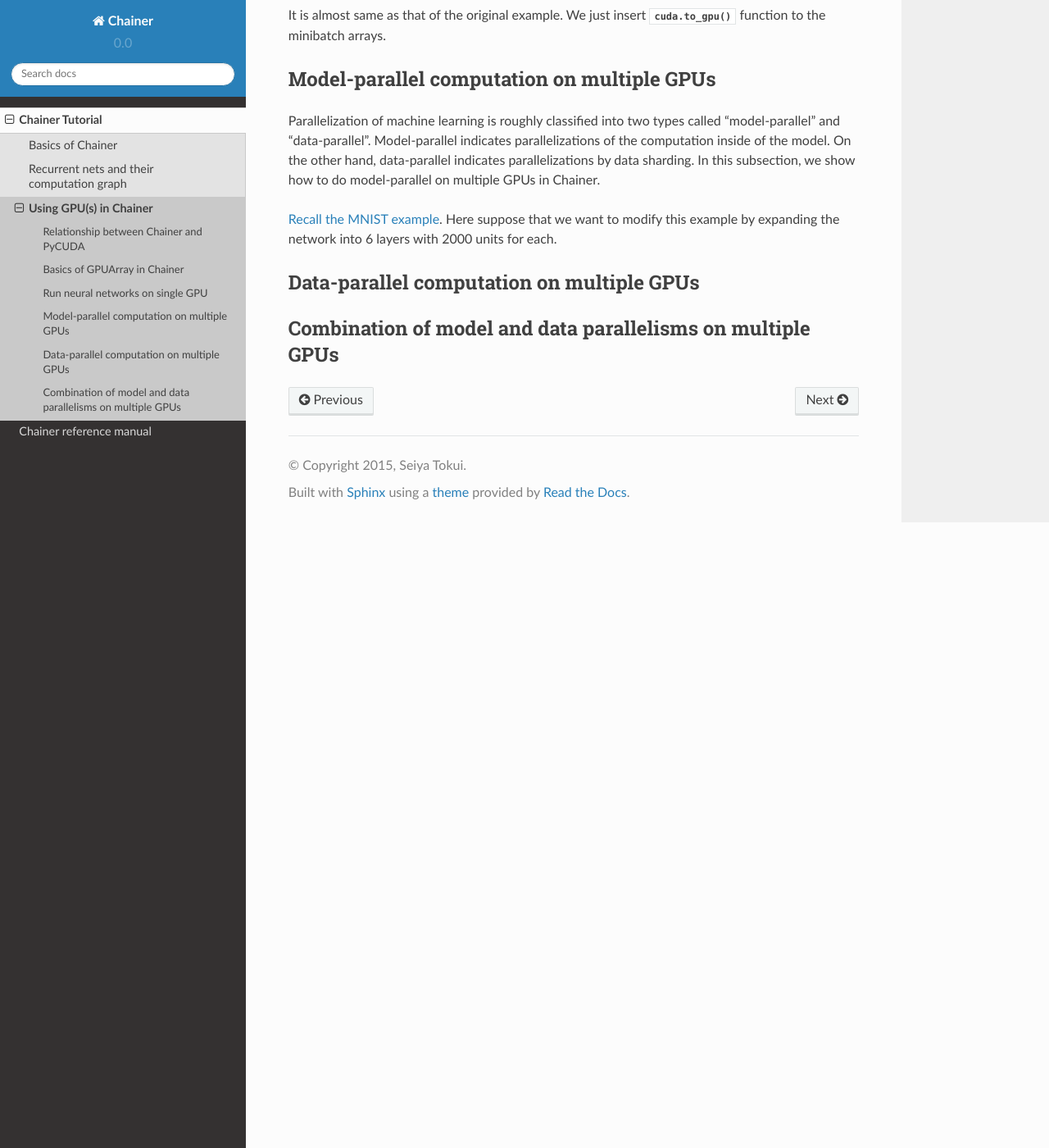
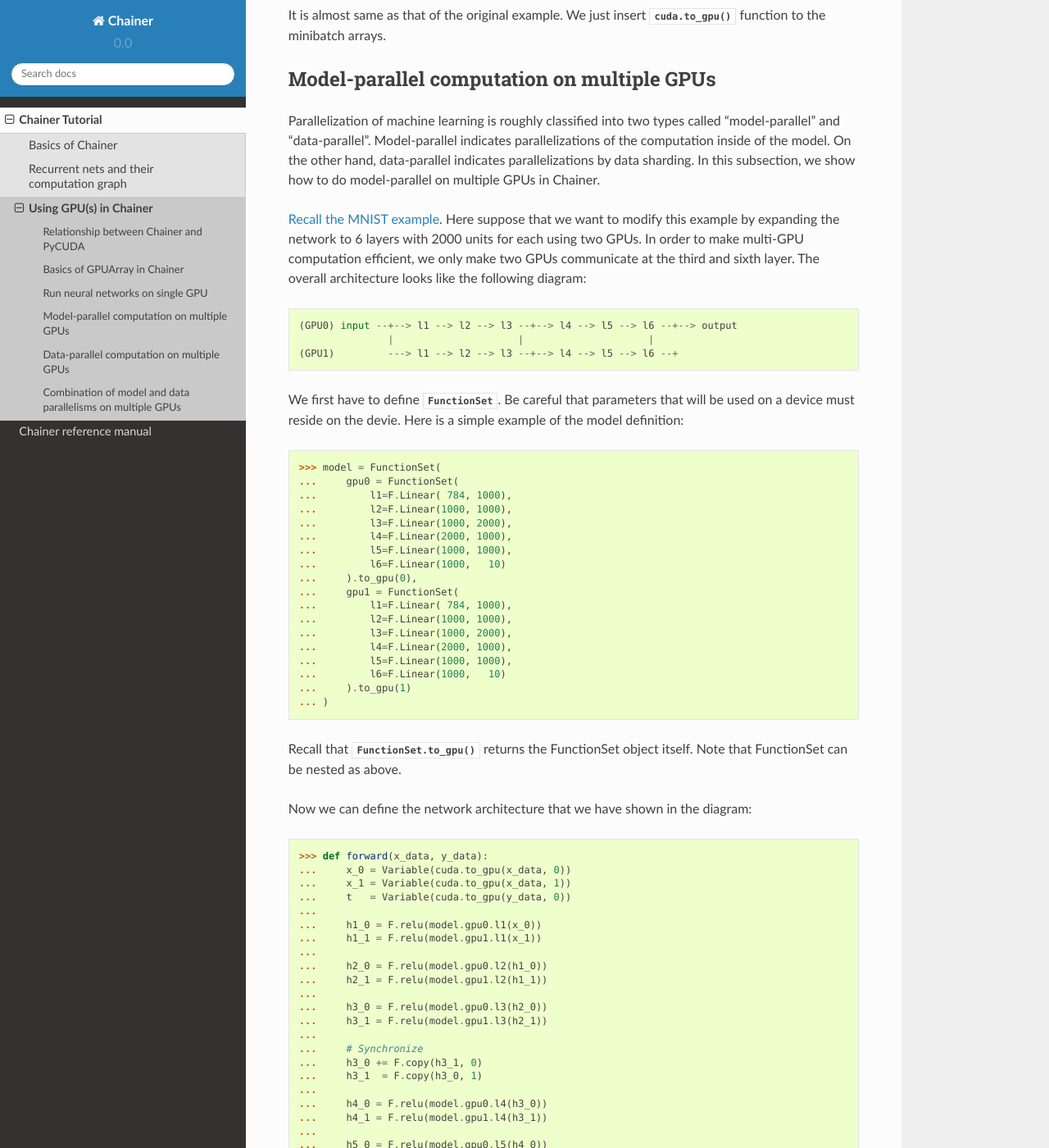
Before and after one commit to mitmul/intel-chainer, a Sphinx documentation site: the page built from docs/source/tutorial/gpu.rst, in a window 1280 px wide and 1400 px high, scrolled down 3821 px. Shown: the whole window at 82% size. Built offline with Sphinx 7.4.7 and the Read the Docs theme 2.0.0, drawn with Linux system fonts in a browser that asks for light colours; some of the changed text lies outside the part shown.

Commit message:
Write model-parallel tutorial

```diff
--- a/docs/source/tutorial/gpu.rst
+++ b/docs/source/tutorial/gpu.rst
@@ -129,7 +129,7 @@ Be careful that you must give parameters and gradients on GPU to the optimizer.
   ...     l2 = F.Linear(100, 100),
   ...     l3 = F.Linear(100,  10),
   ... ).to_gpu()
-  >>>
+  ...
   >>> optimizer = optimizers.SGD()
   >>> optimizer.setup(model.collect_parameters())
 
@@ -164,7 +164,85 @@ On the other hand, data-parallel indicates parallelizations by data sharding.
 In this subsection, we show how to do model-parallel on multiple GPUs in Chainer.
 
 `Recall the MNIST example <mnist_mlp_example>`_.
-Here suppose that we want to modify this example by expanding the network into 6 layers with 2000 units for each.
+Here suppose that we want to modify this example by expanding the network to 6 layers with 2000 units for each using two GPUs.
+In order to make multi-GPU computation efficient, we only make two GPUs communicate at the third and sixth layer.
+The overall architecture looks like the following diagram::
+
+  (GPU0) input --+--> l1 --> l2 --> l3 --+--> l4 --> l5 --> l6 --+--> output
+                 |                     |                     |
+  (GPU1)         ---> l1 --> l2 --> l3 --+--> l4 --> l5 --> l6 --+
+
+We first have to define :class:`FunctionSet`.
+Be careful that parameters that will be used on a device must reside on the devie.
+Here is a simple example of the model definition::
+
+  >>> model = FunctionSet(
+  ...     gpu0 = FunctionSet(
+  ...         l1=F.Linear( 784, 1000),
+  ...         l2=F.Linear(1000, 1000),
+  ...         l3=F.Linear(1000, 2000),
+  ...         l4=F.Linear(2000, 1000),
+  ...         l5=F.Linear(1000, 1000),
+  ...         l6=F.Linear(1000,   10)
+  ...     ).to_gpu(0),
+  ...     gpu1 = FunctionSet(
+  ...         l1=F.Linear( 784, 1000),
+  ...         l2=F.Linear(1000, 1000),
+  ...         l3=F.Linear(1000, 2000),
+  ...         l4=F.Linear(2000, 1000),
+  ...         l5=F.Linear(1000, 1000),
+  ...         l6=F.Linear(1000,   10)
+  ...     ).to_gpu(1)
+  ... )
+
+Recall that :meth:`FunctionSet.to_gpu` returns the FunctionSet object itself.
+Note that FunctionSet can be nested as above.
+
+Now we can define the network architecture that we have shown in the diagram::
+
+  >>> def forward(x_data, y_data):
+  ...     x_0 = Variable(cuda.to_gpu(x_data, 0))
+  ...     x_1 = Variable(cuda.to_gpu(x_data, 1))
+  ...     t   = Variable(cuda.to_gpu(y_data, 0))
+  ...
+  ...     h1_0 = F.relu(model.gpu0.l1(x_0))
+  ...     h1_1 = F.relu(model.gpu1.l1(x_1))
+  ...
+  ...     h2_0 = F.relu(model.gpu0.l2(h1_0))
+  ...     h2_1 = F.relu(model.gpu1.l2(h1_1))
+  ...
+  ...     h3_0 = F.relu(model.gpu0.l3(h2_0))
+  ...     h3_1 = F.relu(model.gpu1.l3(h2_1))
+  ...
+  ...     # Synchronize
+  ...     h3_0 += F.copy(h3_1, 0)
+  ...     h3_1  = F.copy(h3_0, 1)
+  ...
+  ...     h4_0 = F.relu(model.gpu0.l4(h3_0))
+  ...     h4_1 = F.relu(model.gpu1.l4(h3_1))
+  ...
+  ...     h5_0 = F.relu(model.gpu0.l5(h4_0))
+  ...     h5_1 = F.relu(model.gpu1.l5(h4_1))
+  ...
+  ...     h6_0 = F.relu(model.gpu0.l6(h5_0))
+  ...     h6_1 = F.relu(model.gpu1.l6(h5_1))
+  ...
+  ...     # Synchronize
+  ...     y = h6_0 + F.copy(h6_1, 0)
+  ...     return F.softmax_cross_entropy(y, t), F.accuracy(y, t)
+
+First, recall that :func:`cuda.to_gpu` accepts an optional argument to specify the device identifier.
+We use this to transfer the input minibatch to both the 0th and the 1st devices.
+Then, we can write this model-parallel example just by using :func:`functions.copy` function.
+This function transfers an input array to another device.
+Since it is a function on :class:`Variable`, the operation supports backprop, which reversely transfers an output gradient to the input device.
+
+.. note::
+
+   Above code is not parallelized on CPU, but is parallelized on GPU.
+   This is because most of the GPU computation is asynchronous to the host CPU.
+
+Almost same example code is available at ``examples/mnist/train_mnist_model_parallel.py``.
 
 
 Data-parallel computation on multiple GPUs
```
